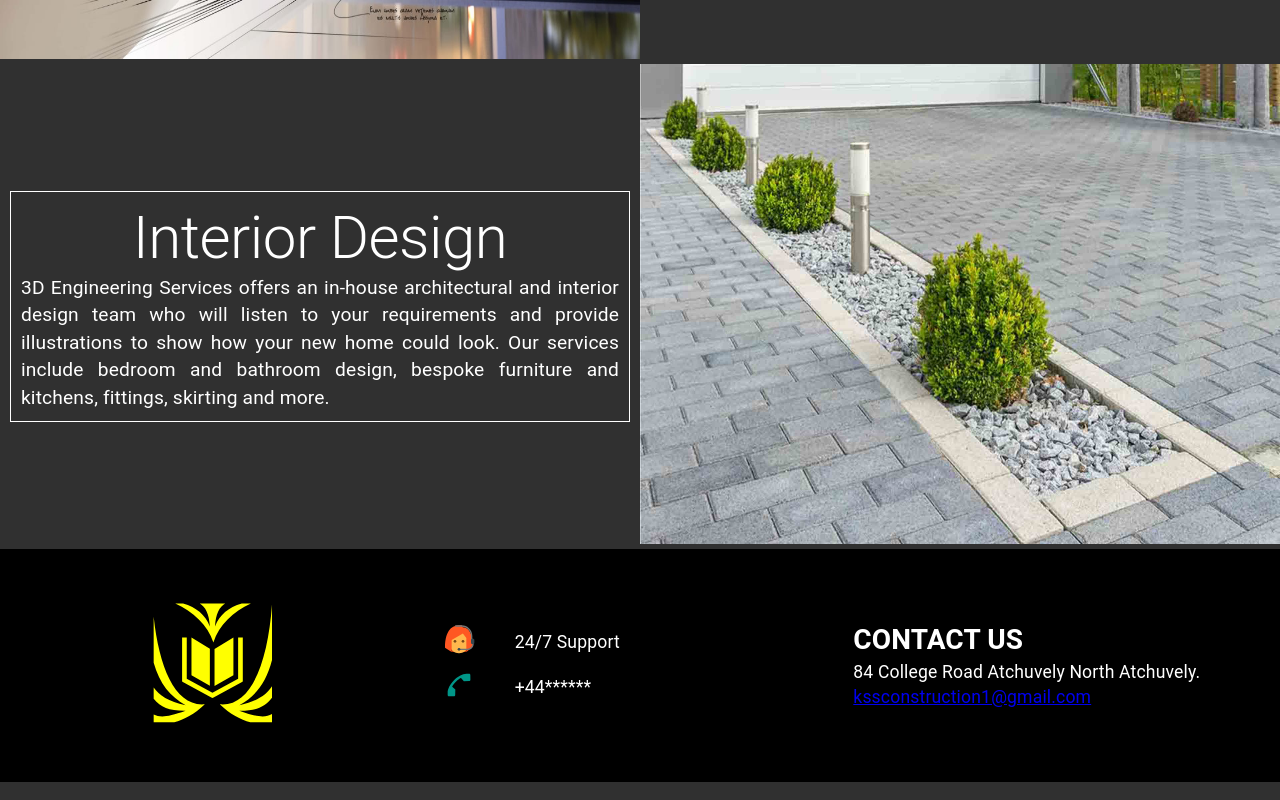
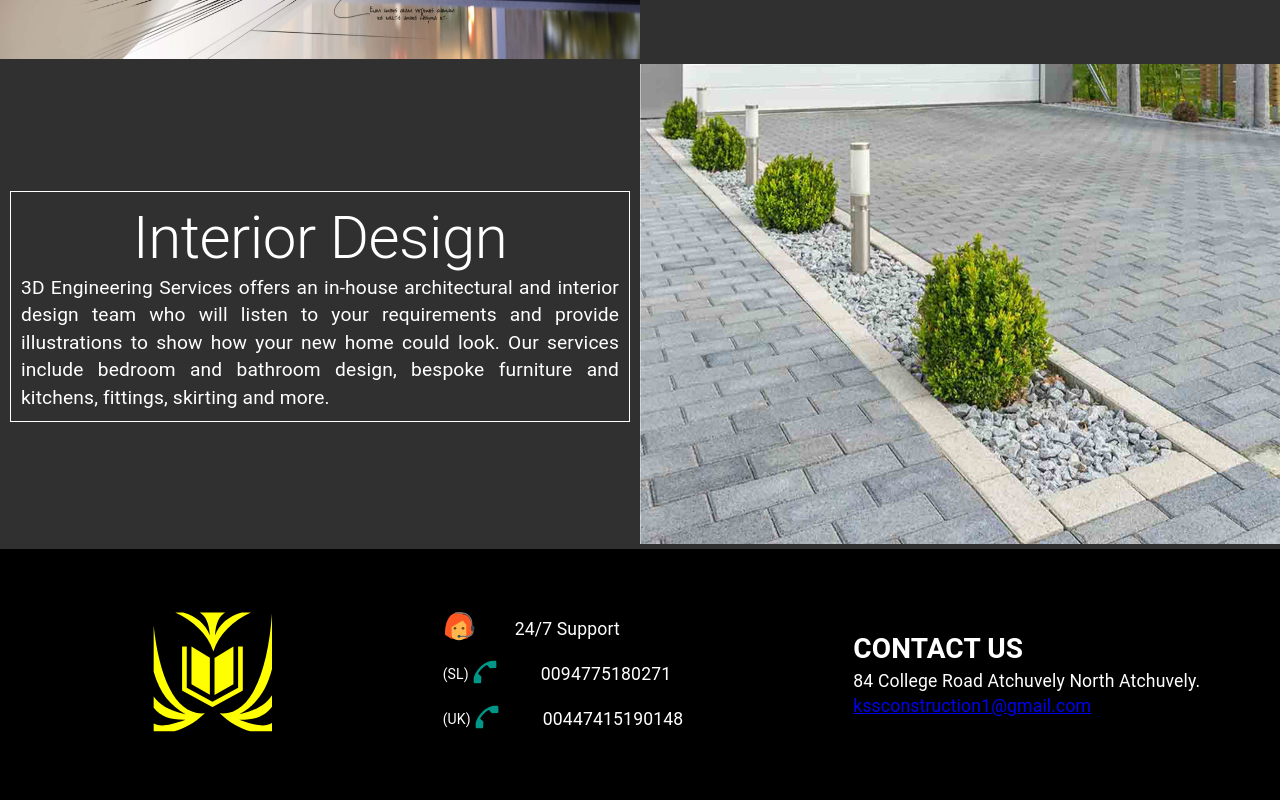
Before and after one commit to D3engineers/construction, a React (Create React App) app: page / in a window 1280 px wide. Shown: the part 2318-3118 px from the top of the page. Built offline with nearby package versions, Linux system fonts and the light colour scheme.

Commit message:
Update FooterComponent.js

```diff
--- a/src/components/FooterComponent/FooterComponent.js
+++ b/src/components/FooterComponent/FooterComponent.js
@@ -54,12 +54,17 @@ const FooterComponent = () => {
                     </ListItemAvatar>
                     <ListItem className={classes.text}>24/7 Support</ListItem>
                   </ListItem>
-
                   <ListItem>
-                    <ListItemAvatar>
+                  <span>(SL)</span><ListItemAvatar>
                       <FcPhone className={classes.footer_icons} />
                     </ListItemAvatar>
-                    <ListItem className={classes.text}>+44******</ListItem>
+                    <ListItem className={classes.text}>0094775180271</ListItem>
+                  </ListItem>
+                  <ListItem>
+                  <span>(UK)</span><ListItemAvatar>
+                      <FcPhone className={classes.footer_icons} />
+                    </ListItemAvatar>
+                    <ListItem className={classes.text}>00447415190148</ListItem>
                   </ListItem>
                 </List>
               </div>
@@ -68,7 +73,7 @@ const FooterComponent = () => {
 
           <Grid sm={12} xs={12} md={4}>
             <div className='child3__container' id="contact">
-              <div className='child3__title'>
+            <div className='child3__title'>
                 <h1>CONTACT US</h1>
                 <p className={classes.text}>
                   84 College Road Atchuvely North Atchuvely.
```
